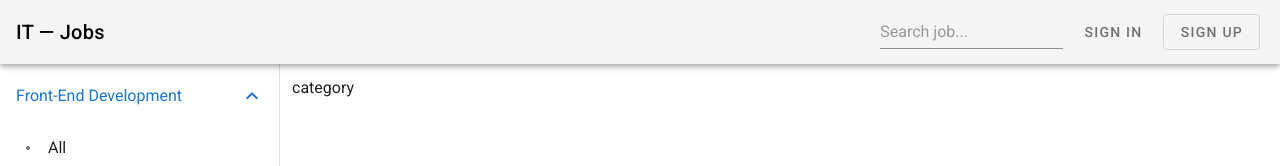
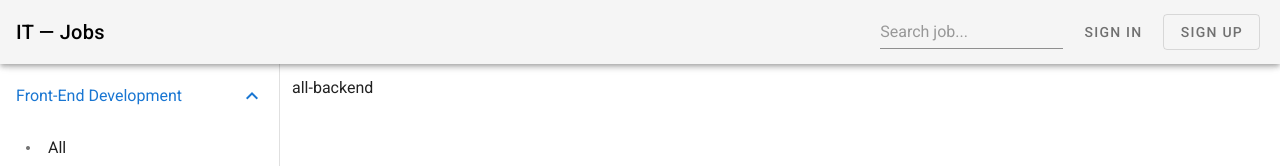
Before and after one commit to GigaVardia/nuxt-jobs, a Nuxt app: page /categories/all-backend in a window 1280 px wide. Shown: the top 166 px of the page. Built offline with nearby package versions, Linux system fonts and the light colour scheme.

Commit message:
log category

```diff
--- a/pages/categories/_category.vue
+++ b/pages/categories/_category.vue
@@ -1,5 +1,5 @@
 <template>
-  <div>category</div>
+  <div>{{ $route.params.category }}</div>
 </template>
 
 <script>
```
